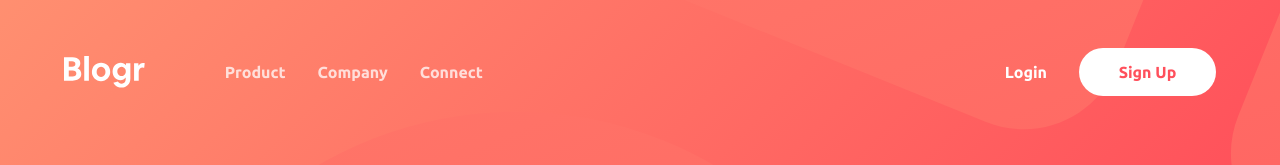
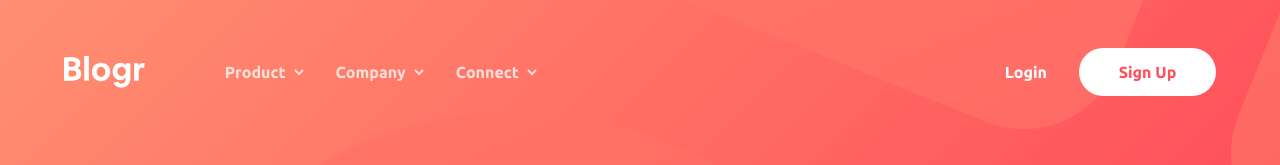
Before and after one commit to tkressma/blogr-landing-page, a React (Create React App) app: page / in a window 1280 px wide. Shown: the top 165 px of the page. Built offline with nearby package versions, Linux system fonts and the light colour scheme.

Commit message:
Add arrow icons to nav links

```diff
--- a/src/components/Header/Nav/Link.js
+++ b/src/components/Header/Nav/Link.js
@@ -1,8 +1,11 @@
 import styles from "./Link.module.css";
+import lightArrow from "../../../assets/icon-arrow-light.svg"
 const Link = (props) => {
   return (
     <li className={styles.link}>
       <a href="#display">{props.name}</a>
+      <img src={lightArrow} />
+
     </li>
   );
 };
--- a/src/components/Header/Nav/Link.module.css
+++ b/src/components/Header/Nav/Link.module.css
@@ -1,4 +1,7 @@
 .link {
+  display: flex;
+  align-items: center;
+  gap: 8px;
   color: white;
   font-size: 1rem;
   font-family: "Ubuntu", sans-serif;
```
